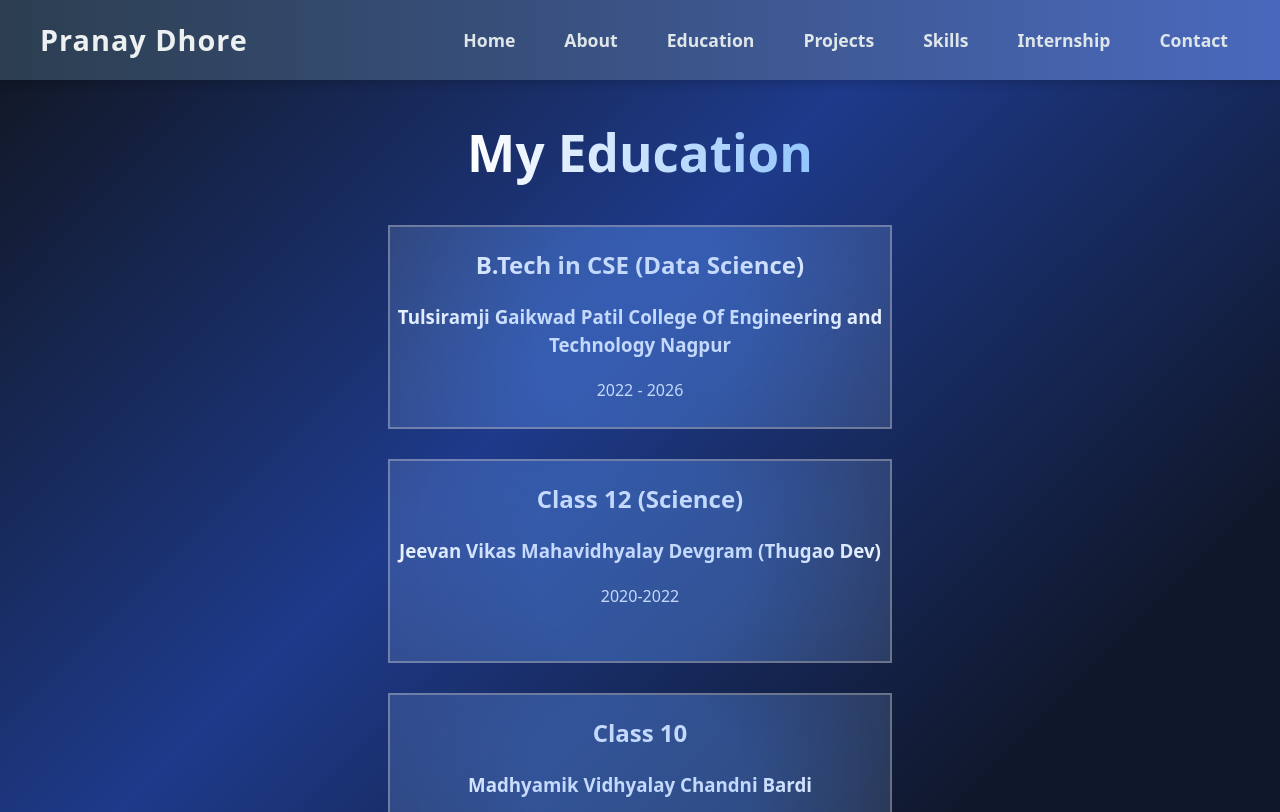
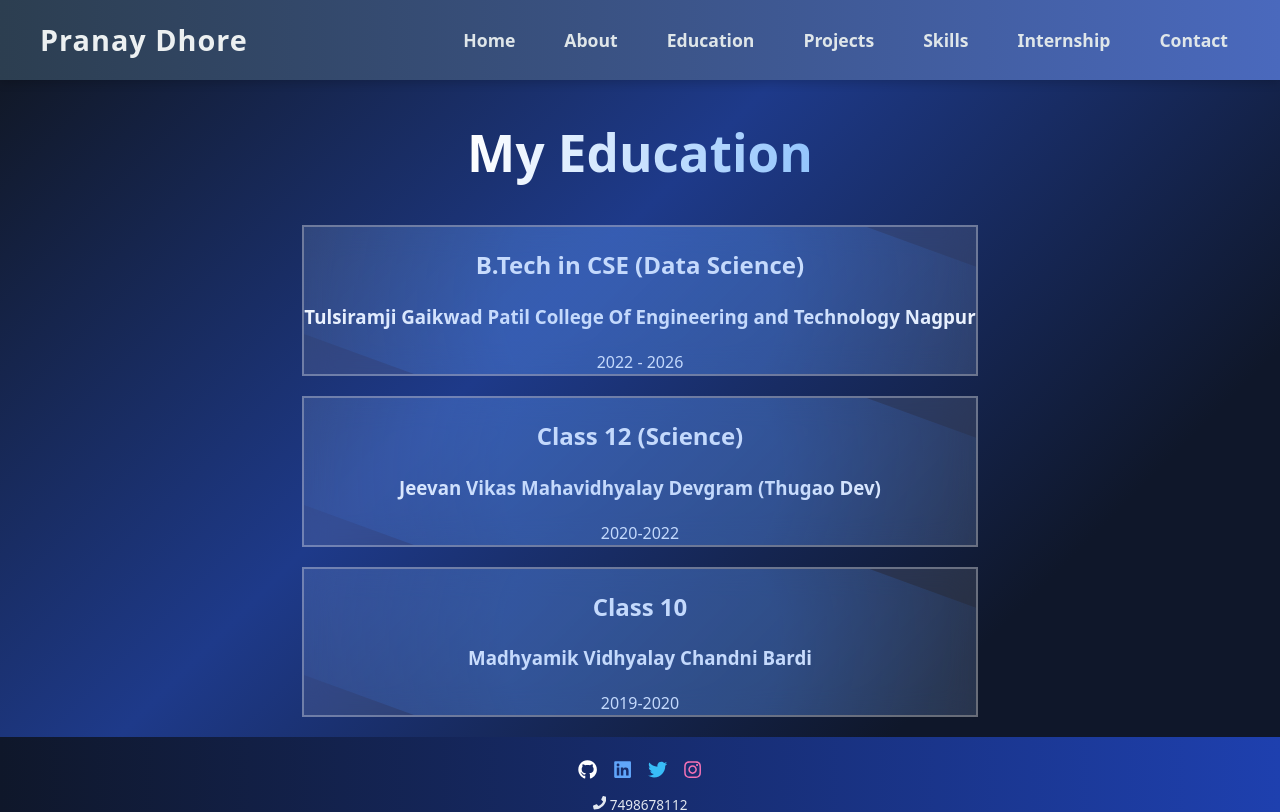
Before and after one commit to pranaydhore/Pranay-Portfolio, a React (Vite) app: page /education in a window 1280 px wide. Shown: the top 812 px of the page. Built offline with nearby package versions, Linux system fonts and the light colour scheme.

Commit message:
Removed <li> tags from Navbar component

```diff
--- a/src/pages/Education.jsx
+++ b/src/pages/Education.jsx
@@ -22,9 +22,10 @@ const educationData = [
 const Education = () => {
   return (
     <div
-      className="flex justify-center items-center min-h-screen px-6"
+      className="flex justify-center items-center min-h-screen px-4 md:px-10 py-10 w-full"
       style={{
-        backgroundImage: "linear-gradient(135deg, #111827, #1e3a8a 40%, #0f172a 80%)",
+        backgroundImage:
+          "linear-gradient(135deg, #111827, #1e3a8a 40%, #0f172a 80%)",
         color: "white",
         display: "flex",
         flexDirection: "column",
@@ -33,7 +34,7 @@ const Education = () => {
     >
       {/* Title */}
       <h1
-        className="text-4xl font-bold mb-10 text-center"
+        className="text-2xl sm:text-3xl md:text-4xl font-bold mb-6 sm:mb-8 text-center px-4"
         style={{
           backgroundImage: "linear-gradient(to right, white, #93c5fd)",
           WebkitBackgroundClip: "text",
@@ -44,7 +45,7 @@ const Education = () => {
       </h1>
 
       {/* Cards Container */}
-      <div className="flex flex-col items-center">
+      <div className="flex flex-col items-center w-full max-w-xs sm:max-w-sm md:max-w-lg lg:max-w-xl">
         {educationData.map((item, index) => (
           <motion.div
             key={index}
@@ -53,14 +54,12 @@ const Education = () => {
             transition={{ duration: 0.7, delay: index * 0.2 }}
             whileHover={{ scale: 1.05, rotate: 2 }}
             whileTap={{ scale: 0.95 }}
-            className="p-6 rounded-xl shadow-lg relative flex flex-col justify-center text-center"
+            className="p-4 sm:p-6 rounded-xl shadow-lg relative flex flex-col justify-center text-center w-full max-w-xs sm:max-w-sm md:max-w-md lg:max-w-xl"
             style={{
-              width: "500px",
-              height: "200px",
               background: "rgba(255, 255, 255, 0.1)", // Transparent card
               border: "2px solid rgba(255, 255, 255, 0.3)",
               backdropFilter: "blur(15px)", // Glass effect
-              marginBottom: "30px",
+              marginBottom: "20px",
               alignItems: "center",
               justifyContent: "center",
               transition: "0.3s",
@@ -92,9 +91,9 @@ const Education = () => {
             />
 
             {/* Card Content */}
-            <h2 className="text-xl font-semibold z-10">{item.degree}</h2>
-            <h3 className="text-lg text-gray-300 z-10">{item.institution}</h3>
-            <span className="text-md text-gray-400 z-10">{item.year}</span>
+            <h2 className="text-sm sm:text-lg md:text-xl font-semibold z-10">{item.degree}</h2>
+            <h3 className="text-xs sm:text-md md:text-lg text-gray-300 z-10">{item.institution}</h3>
+            <span className="text-xs sm:text-sm md:text-md text-gray-400 z-10">{item.year}</span>
           </motion.div>
         ))}
       </div>
```
